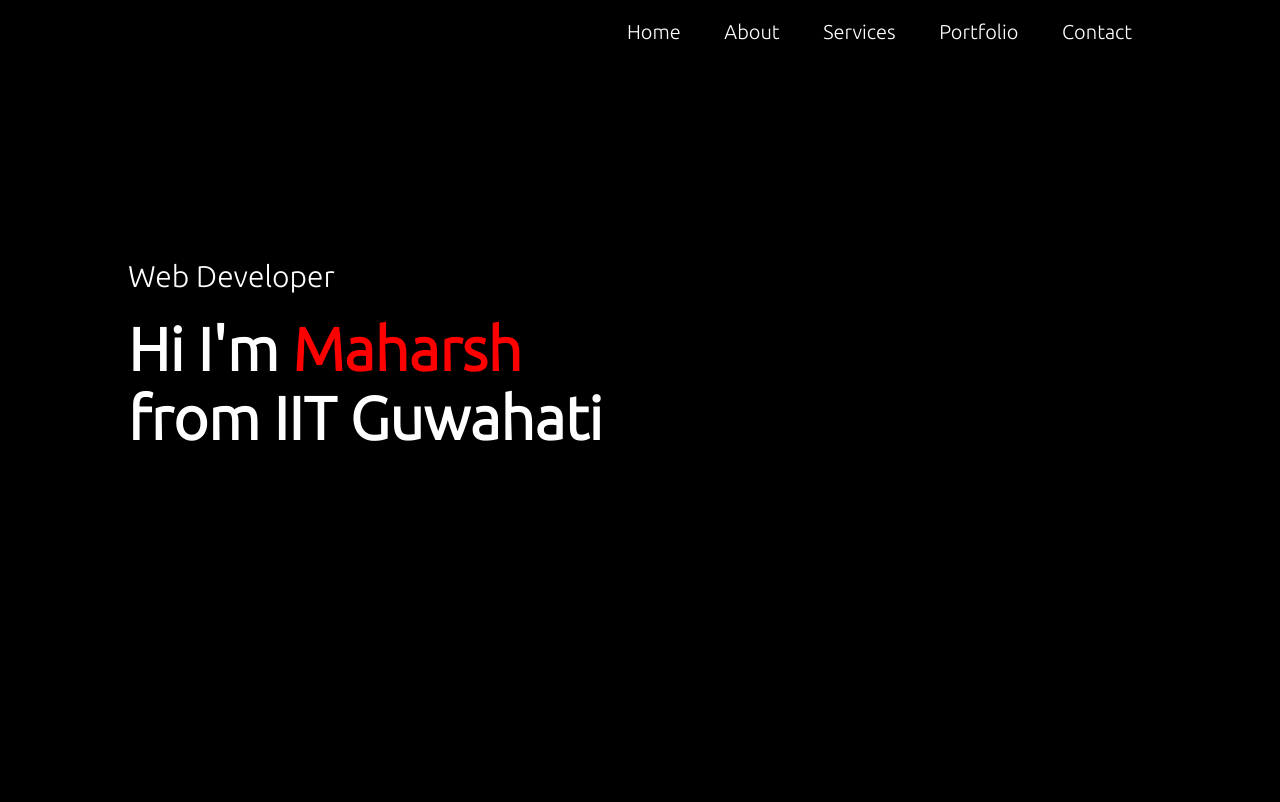
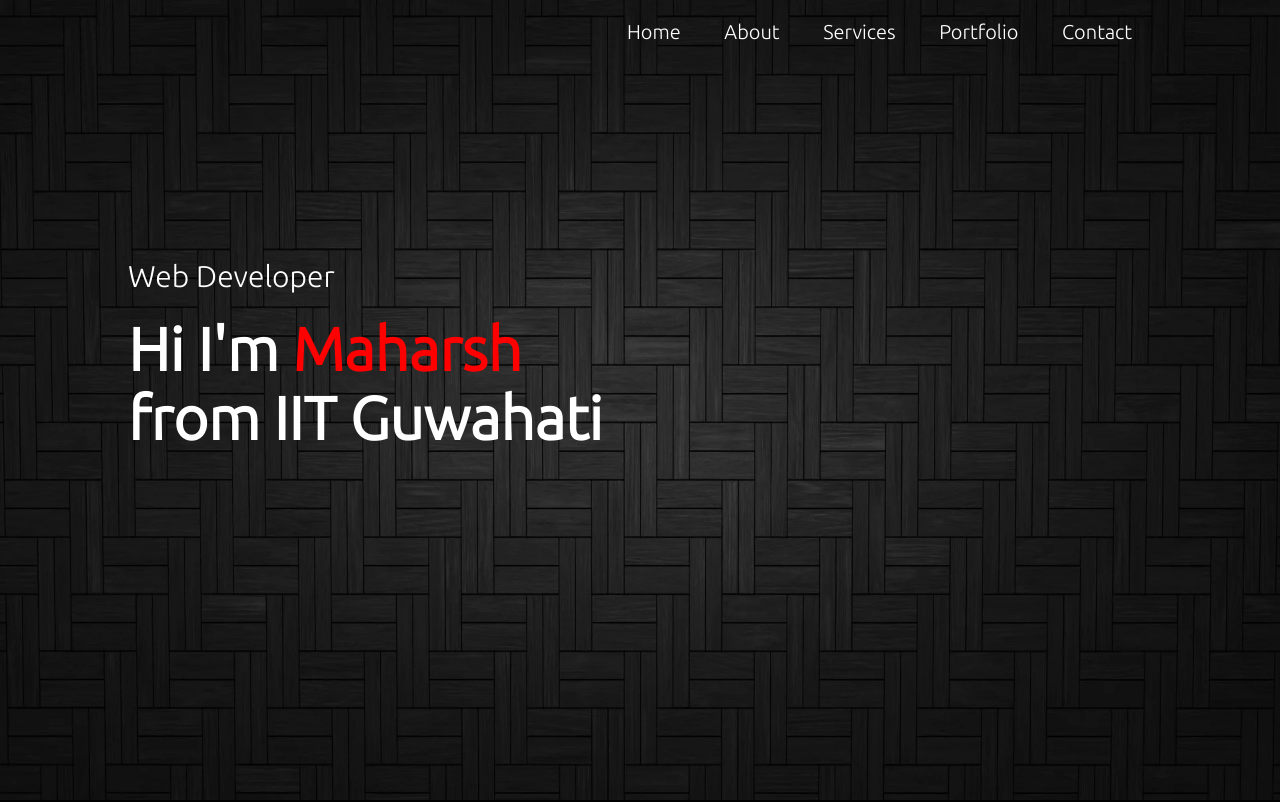
Before and after one commit to Maharsh04/My_Portfolio, a plain HTML site: page index.html in a window 1280 px wide. Shown: the top 802 px of the page. Drawn offline with Linux system fonts and the light colour scheme.

Commit message:
Update style.css

```diff
--- a/css/style.css
+++ b/css/style.css
@@ -17,7 +17,7 @@
     width: 100%;
     height: 100vh;
     /*100% of viewport height*/
-    background-image: url('./img/back.webp');
+    background-image: url('/img/back.webp');
     /* Covers the complete container which is our header */
     background-size: cover;
     background-position: center;
```
